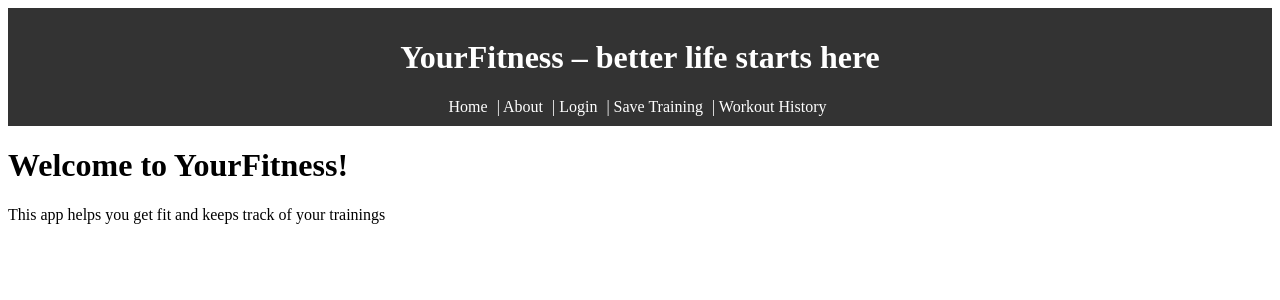
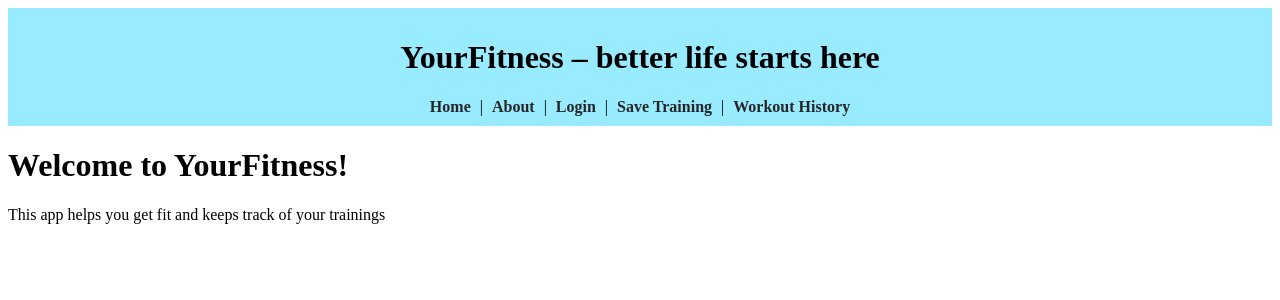
Before and after one commit to erpuid/Tarkvaratehnika1, a Vue app in the folder web/: page /login in a window 1280 px wide. Shown: the top 300 px of the page. Built offline with nearby package versions, Linux system fonts and the light colour scheme.

Commit message:
New header design

```diff
--- a/web/src/components/layout/Header.vue
+++ b/web/src/components/layout/Header.vue
@@ -18,16 +18,26 @@
 </script>
 
 <style scoped>
+
     .header {
-        background: #333;
-        color: #fff;
+        font-family: 'Righteous', cursive;
+        background: #99ebff;
+        color: #000000;
         text-align: center;
         padding: 10px;
+        font-weight: normal;
     }
 
     .header a {
+        color: #262626;
+        padding: 5px;
+        text-decoration: none;
+        font-weight: bold;
+    }
+
+    .header a:hover {
         color: #fff;
-        padding-right: 5px;
-        text-decoration: none;
+        background: black;
+
     }
 </style>
```
